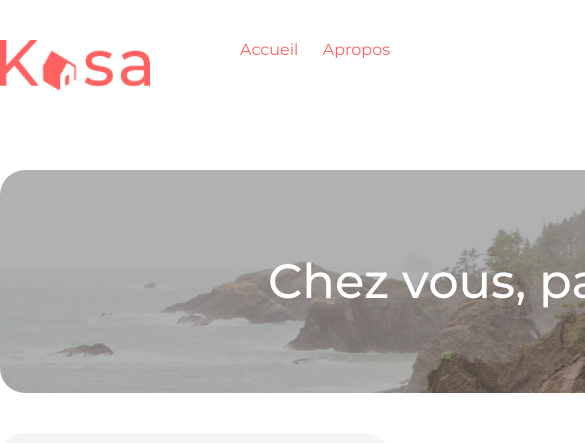
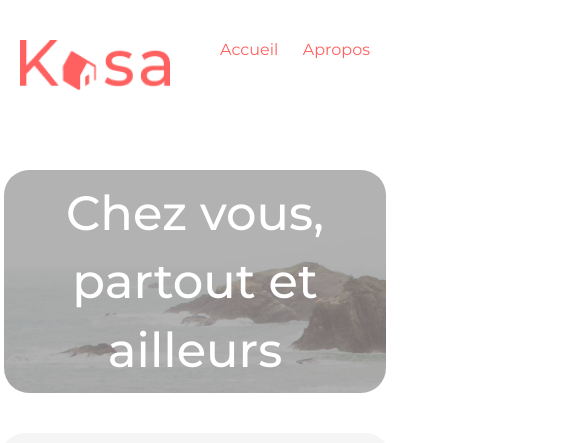
Before and after one commit to ShemoMFR/Kasa, a React (Create React App) app: page / in a window 390 px wide. Shown: the top 443 px of the page, 585 px wide, since content can reach past the window. Built offline with nearby package versions, Linux system fonts and the light colour scheme.

Commit message:
responsive HOME/navbar/Banniere/footer OK

```diff
--- a/src/components/Banniere/Banniere.css
+++ b/src/components/Banniere/Banniere.css
@@ -31,3 +31,13 @@
       margin: 40px auto;
       background-image: url("../../images/Bannieres/banniereApropos.png");
 }
+
+@media screen and (max-width: 1240px) {
+      .banniereHome, .banniereHome2 {
+            width: 98%;
+      }
+
+      .txtBanniereHome {
+            text-align: center;
+      }
+}
--- a/src/components/Banniere/Banniere.jsx
+++ b/src/components/Banniere/Banniere.jsx
@@ -11,7 +11,7 @@ class Banniere extends React.Component {
             return (
                   <div>
                         {
-                              this.props.page == 'home' ?
+                              this.props.page === 'home' ?
                               <div className="banniereHome">
                                     <div className="txtBanniereHome">Chez vous, partout et ailleurs</div>
                               </div>
--- a/src/components/Footer/Footer.css
+++ b/src/components/Footer/Footer.css
@@ -24,6 +24,8 @@
       color: #FFFFFF;
 }
 
-/* .footerImg, .footerTxt {
-      margin-top: 50px;
-} */
+@media screen and (max-width: 1240px) {
+      .footerTxt {
+            text-align: center;
+      }
+}
--- a/src/components/Locations/Locations.css
+++ b/src/components/Locations/Locations.css
@@ -40,3 +40,21 @@
       font-weight: bold;
       z-index: 10;
 }
+
+@media screen and (max-width: 1240px) {
+      .containerGrid {
+            grid-template-columns: repeat(2, 2fr);
+            grid-template-rows: repeat(6, 340px);
+
+            padding: 55px 20px;
+      }
+}
+
+@media screen and (max-width: 600px) {
+      .containerGrid {
+            grid-template-columns: repeat(1, 1fr);
+            grid-template-rows: repeat(6, 340px);
+            gap: 55px;
+
+      }
+}
--- a/src/components/Navbar/Navbar.css
+++ b/src/components/Navbar/Navbar.css
@@ -23,3 +23,9 @@
       color: #FF6060;
       text-decoration: none;
 }
+
+@media screen and (max-width: 1240px) {
+      .containerNavbar {
+            padding: 40px 20px;
+      }
+}
```
